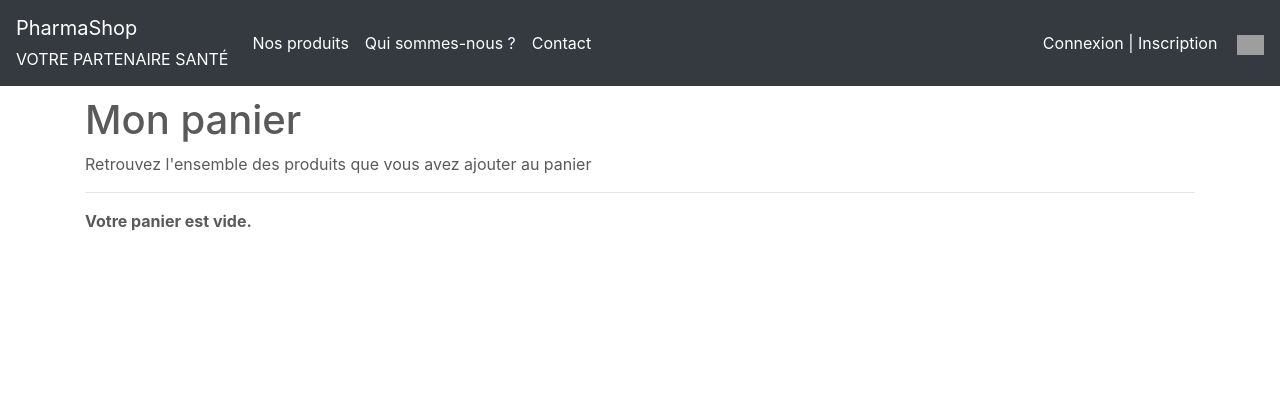
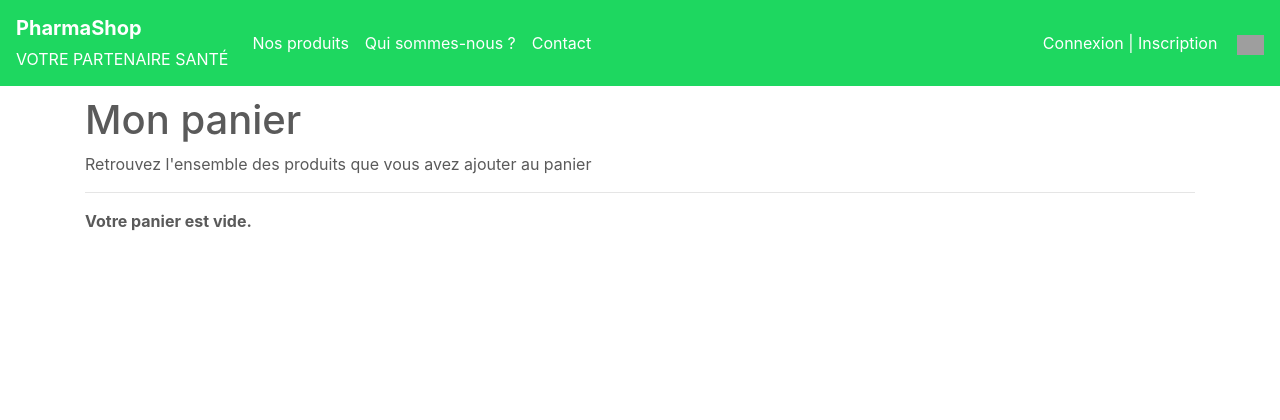
Before and after one commit to wa2l-99/ParaShop, a Symfony app: template templates/cart/index.html.twig in a window 1280 px wide. Shown: the top 420 px of the page. Run offline with Twig, Linux system fonts and the light colour scheme; the template is opened without the code that fills it, so the values that code supplies are empty; some libraries are stand-ins or nearby versions; grey boxes are pictures that could not be loaded.

Commit message:
chore : modifier design

```diff
--- a/templates/base.html.twig
+++ b/templates/base.html.twig
@@ -27,7 +27,7 @@
 
         @media (min-width: 768px) {
             .bd-placeholder-img-lg {
-                font-size: 3.5rem;
+            font-size: 3.5rem;
             }
         }
     </style>
@@ -36,21 +36,21 @@
 </head>
 <body>
 <header>
-    <nav class="navbar navbar-expand-md navbar-dark fixed-top bg-dark">
-        <a class="navbar-brand" href="{{ path('home') }}">PharmaShop<br> <small>VOTRE PARTENAIRE SANTÉ</small></a>
+    <nav class="navbar navbar-expand-md fixed-top bg-info.bg-gradient"  style="background-color: #1ED760;">
+        <a class="navbar-brand" href="{{ path('home') }}"style="color:#ffff"><b>PharmaShop</b><br> <small>VOTRE PARTENAIRE SANTÉ</small></a>
         <button class="navbar-toggler" type="button" data-toggle="collapse" data-target="#navbarCollapse" aria-controls="navbarCollapse" aria-expanded="false" aria-label="Toggle navigation">
             <span class="navbar-toggler-icon"></span>
         </button>
         <div class="collapse navbar-collapse" id="navbarCollapse">
             <ul class="navbar-nav mr-auto">
                <li class="nav-item active">
-                    <a class="nav-link" href={{path('products')}}>Nos produits</a>
+                    <a class="nav-link" href={{path('products')}} style="color:#ffff">Nos produits</a>
                 </li>
                 <li class="nav-item active">
-                    <a class="nav-link" href="#">Qui sommes-nous ?</a>
+                    <a class="nav-link" href="#" style="color:#ffff">Qui sommes-nous ?</a>
                 </li>
                 <li class="nav-item active">
-                    <a class="nav-link" href="#">Contact</a>
+                    <a class="nav-link" href="#" style="color:#ffff">Contact</a>
                 </li>
             </ul>
 
```
